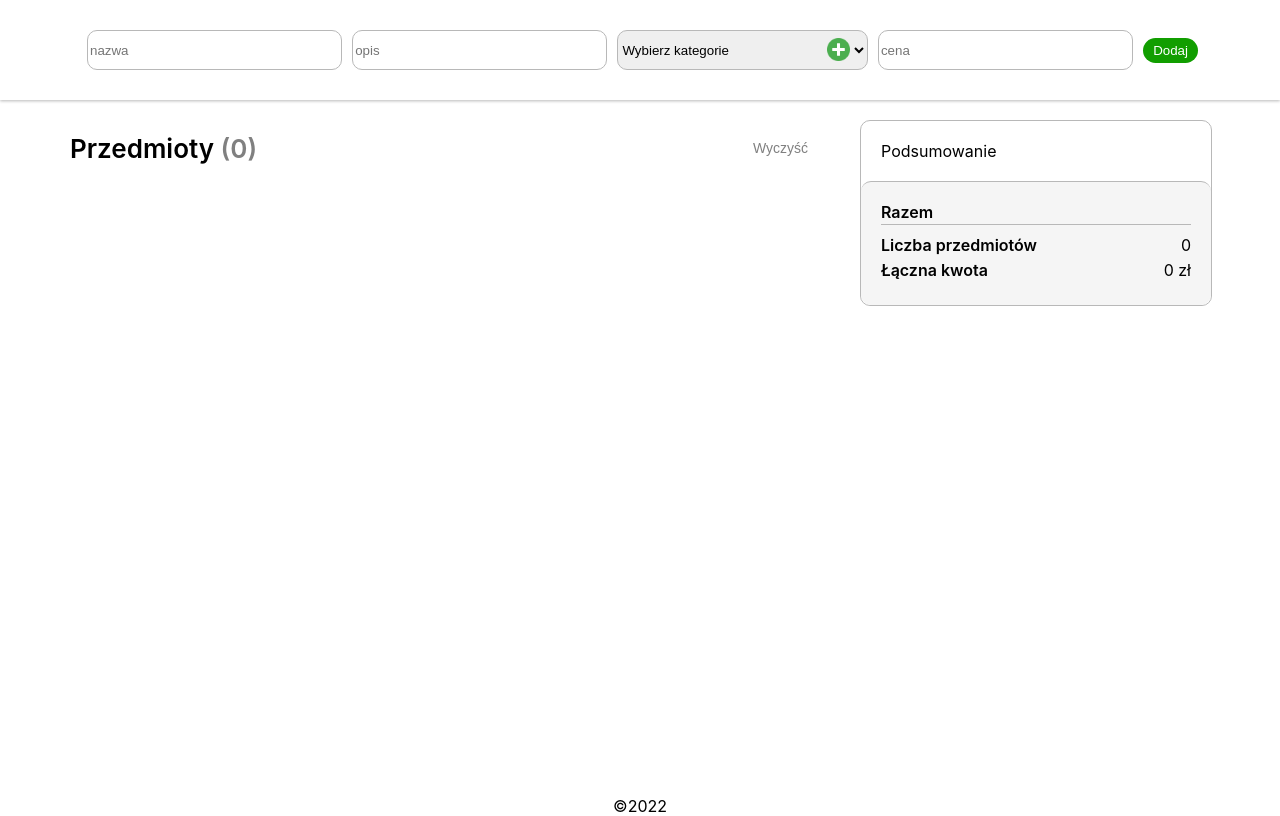
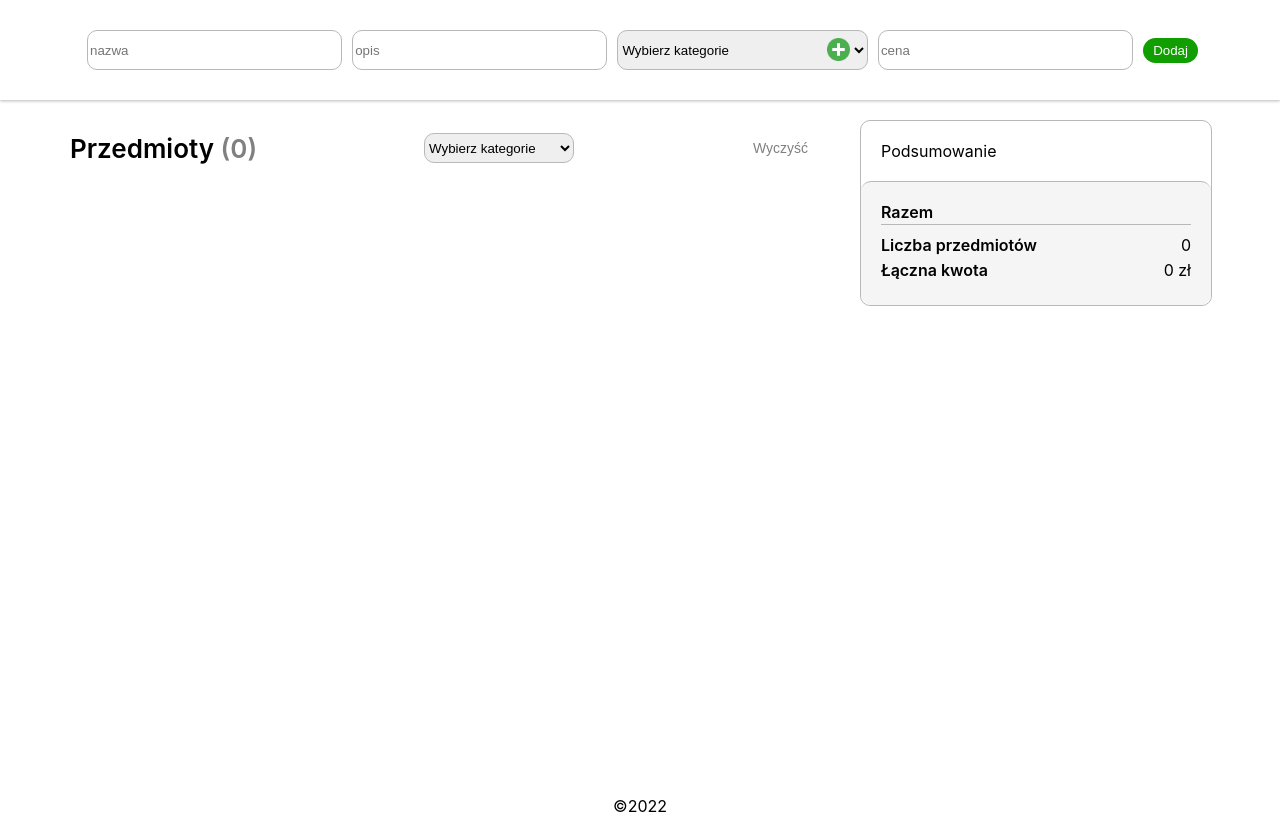
Before and after one commit to pwmurawski/computer-workstation-cost-calculator, a React (Create React App) app: page / in a window 1280 px wide. Built offline with nearby package versions, Linux system fonts and the light colour scheme.

Commit message:
added filtering by category

```diff
--- a/src/components/FormCreateListItem/FormCreateListItem.tsx
+++ b/src/components/FormCreateListItem/FormCreateListItem.tsx
@@ -4,11 +4,11 @@ import { ReactElement, useState } from "react";
 import {
   Form,
   Input,
-  Select,
   SubmitBtn,
   SelectContainer,
 } from "./styles/FormCreateListItemStyles";
-import { ICategory, IListItemData } from "../../reducer";
+import { IListItemData } from "../../reducer";
+import SelectCategory from "../SelectCategory/SelectCategory";
 
 const initialFormData = {
   id: uuid(),
@@ -26,14 +26,12 @@ interface IFormCreateListItemProps {
   defaultValues?: IListItemData;
   submitBtnText?: string;
   addCategory?: ReactElement;
-  categories?: ICategory[];
 }
 
 const defaultProps = {
   defaultValues: undefined,
   addCategory: null,
   submitBtnText: "Dodaj",
-  categories: null,
 };
 
 export default function FormCreateListItem({
@@ -41,7 +39,6 @@ export default function FormCreateListItem({
   defaultValues,
   submitBtnText,
   addCategory,
-  categories,
 }: IFormCreateListItemProps) {
   const [formData, setFormData] = useState(defaultValues ?? initialFormData);
 
@@ -67,8 +64,8 @@ export default function FormCreateListItem({
         placeholder="opis"
       />
       <SelectContainer>
-        <Select
-          value={formData.category.value}
+        <SelectCategory
+          isValue={formData.category.value}
           onChange={(e) =>
             setFormData({
               ...formData,
@@ -78,18 +75,7 @@ export default function FormCreateListItem({
               },
             })
           }
-        >
-          <option>Wybierz kategorie</option>
-          <option value="hardware">Podzespoły komputera</option>
-          <option value="peripherals">Urządzenia peryferyjne</option>
-          <option value="software">Oprogramowanie</option>
-          {categories?.map(({ name, value }) => (
-            <option key={uuid()} value={value}>
-              {name}
-            </option>
-          ))}
-          <option value="another">Inne</option>
-        </Select>
+        />
         {addCategory}
       </SelectContainer>
       <Input
--- a/src/components/FormCreateListItem/styles/FormCreateListItemStyles.tsx
+++ b/src/components/FormCreateListItem/styles/FormCreateListItemStyles.tsx
@@ -34,16 +34,6 @@ export const SelectContainer = styled.div`
   }
 `;
 
-export const Select = styled.select`
-  box-sizing: border-box;
-  display: flex;
-  width: 100%;
-  min-width: 30px;
-  height: 100%;
-  border-radius: 10px;
-  border: 1px solid #b8b8b8;
-`;
-
 export const SubmitBtn = styled.button`
   background-color: rgb(17, 158, 0);
   color: white;
--- a/src/components/Header/Header.tsx
+++ b/src/components/Header/Header.tsx
@@ -16,7 +16,6 @@ export default function Header() {
     <Container>
       <FormContainer>
         <FormCreateListItem
-          categories={reducerCon?.state.categories}
           addCategory={<AddCategory />}
           submitHandler={submitHandler}
         />
--- a/src/components/List/ListHeader/ListHeader.tsx
+++ b/src/components/List/ListHeader/ListHeader.tsx
@@ -1,24 +1,42 @@
+/* eslint-disable no-unused-vars */
+import { useEffect, useState } from "react";
 import {
   ListHeaderContainer,
   NumberItems,
   Value,
   ClearBtn,
+  SelectContainer,
 } from "./styles/ListHeaderStyles";
+import SelectCategory from "../../SelectCategory/SelectCategory";
 
 interface IListHeaderProps {
   numberItems: number;
   clearListHandler: () => void;
+  selectedCategoryHandler: (categoryValue: string) => void;
 }
 
 export default function ListHeader({
   numberItems,
   clearListHandler,
+  selectedCategoryHandler,
 }: IListHeaderProps) {
+  const [selectValue, setSelectValue] = useState("");
+
+  useEffect(() => {
+    selectedCategoryHandler(selectValue);
+  }, [selectValue]);
+
   return (
     <ListHeaderContainer>
       <NumberItems>
         Przedmioty <Value>({numberItems})</Value>
       </NumberItems>
+      <SelectContainer>
+        <SelectCategory
+          isValue={selectValue}
+          onChange={(e) => setSelectValue(e.target.value)}
+        />
+      </SelectContainer>
       <ClearBtn
         onClick={() => {
           clearListHandler();
--- a/src/components/List/ListHeader/styles/ListHeaderStyles.tsx
+++ b/src/components/List/ListHeader/styles/ListHeaderStyles.tsx
@@ -28,3 +28,8 @@ export const ClearBtn = styled.button`
     background-color: whitesmoke;
   }
 `;
+
+export const SelectContainer = styled.div`
+  width: 150px;
+  height: 30px;
+`;
--- a/src/components/List/ListItem/ListItemEditForm/ListItemEditForm.tsx
+++ b/src/components/List/ListItem/ListItemEditForm/ListItemEditForm.tsx
@@ -1,6 +1,4 @@
 /* eslint-disable no-unused-vars */
-import { useContext } from "react";
-import ReducerContext from "../../../../context/ReducerContext";
 import { IListItemData } from "../../../../reducer";
 import FormCreateListItem from "../../../FormCreateListItem/FormCreateListItem";
 import { ListItemContainer } from "../styles/ListItemStyles";
@@ -15,8 +13,6 @@ export default function ListItemEditForm({
   defaultValues,
   submitHandler,
 }: IListItemEditFormProps) {
-  const reducerCon = useContext(ReducerContext);
-
   const submitHandlerFormCreate = (formData: IListItemData) => {
     submitHandler(formData);
   };
@@ -25,7 +21,6 @@ export default function ListItemEditForm({
     <ListItemContainer>
       <FormContainer>
         <FormCreateListItem
-          categories={reducerCon?.state.categories}
           submitHandler={submitHandlerFormCreate}
           defaultValues={defaultValues}
           submitBtnText="Edytuj"
--- /dev/null
+++ b/src/components/SelectCategory/SelectCategory.tsx
@@ -0,0 +1,36 @@
+/* eslint-disable no-unused-vars */
+import { useContext } from "react";
+import { v4 as uuid } from "uuid";
+import ReducerContext from "../../context/ReducerContext";
+import { Select } from "./styles/SelectCategoryStyles";
+
+interface ISelectProps {
+  isValue?: string;
+  onChange?: (e: React.ChangeEvent<HTMLSelectElement>) => void;
+}
+
+const defaultProps = {
+  isValue: undefined,
+  onChange: undefined,
+};
+
+export default function SelectCategory({ isValue, onChange }: ISelectProps) {
+  const reducerCon = useContext(ReducerContext);
+
+  return (
+    <Select value={isValue} onChange={onChange}>
+      <option value="">Wybierz kategorie</option>
+      <option value="hardware">Podzespoły komputera</option>
+      <option value="peripherals">Urządzenia peryferyjne</option>
+      <option value="software">Oprogramowanie</option>
+      {reducerCon?.state.categories?.map(({ name, value }) => (
+        <option key={uuid()} value={value}>
+          {name}
+        </option>
+      ))}
+      <option value="another">Inne</option>
+    </Select>
+  );
+}
+
+SelectCategory.defaultProps = defaultProps;
--- /dev/null
+++ b/src/components/SelectCategory/styles/SelectCategoryStyles.tsx
@@ -0,0 +1,12 @@
+/* eslint-disable import/prefer-default-export */
+import styled from "styled-components";
+
+export const Select = styled.select`
+  box-sizing: border-box;
+  display: flex;
+  width: 100%;
+  min-width: 30px;
+  height: 100%;
+  border-radius: 10px;
+  border: 1px solid #b8b8b8;
+`;
--- /dev/null
+++ b/src/helpers/filterByCategory.tsx
@@ -0,0 +1,8 @@
+import { IListItemData } from "../reducer";
+
+const filterByCategory = (arr: IListItemData[], category: string) => {
+  if (category === "") return arr;
+  return arr.filter((el) => (el.category.value === category ? el : null));
+};
+
+export default filterByCategory;
--- a/src/pages/Home/Home.tsx
+++ b/src/pages/Home/Home.tsx
@@ -1,4 +1,4 @@
-import { useContext } from "react";
+import { useContext, useState } from "react";
 import { Wrapper, SummaryContainer } from "./styles/HomeStyles";
 import List from "../../components/List/List";
 import Summary from "../../components/Summary/Summary";
@@ -6,9 +6,11 @@ import ReducerContext from "../../context/ReducerContext";
 import ListHeader from "../../components/List/ListHeader/ListHeader";
 import summaryAllCategories from "../../helpers/summaryAllCategories";
 import { IListItemData } from "../../reducer";
+import filterByCategory from "../../helpers/filterByCategory";
 
 export default function Home() {
   const reducerCon = useContext(ReducerContext);
+  const [category, setCategory] = useState("");
 
   const clearListHandler = () => {
     reducerCon?.dispatch({ type: "setListItemData", listItemData: [] });
@@ -28,10 +30,14 @@ export default function Home() {
         listHeader={
           <ListHeader
             numberItems={reducerCon?.state.listItemData.length ?? 0}
+            selectedCategoryHandler={(value) => setCategory(value)}
             clearListHandler={clearListHandler}
           />
         }
-        listItemData={reducerCon?.state.listItemData ?? []}
+        listItemData={filterByCategory(
+          reducerCon?.state.listItemData ?? [],
+          category
+        )}
         deleteItemHandler={deleteItemHandler}
         editItemHandler={editItemHandler}
       />
```
